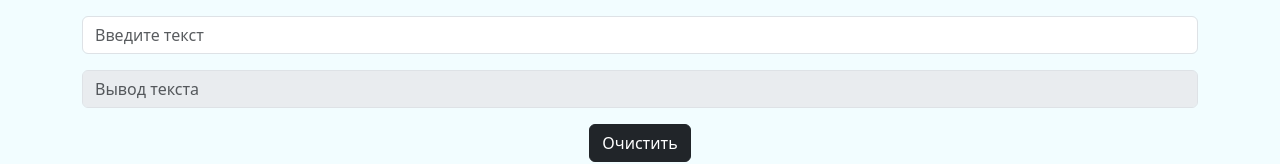
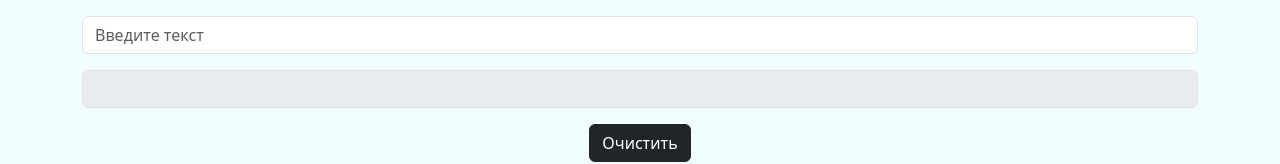
Before and after one commit to sligius/first-project, a React (Create React App) app: page / in a window 1280 px wide. Shown: the part 577-741 px from the top of the page. Built offline with nearby package versions, Linux system fonts and the light colour scheme.

Commit message:
3rdLab fix

```diff
--- a/src/3rdLab.js
+++ b/src/3rdLab.js
@@ -31,7 +31,7 @@ function InputOutputField() {
         <Col>
           <Form.Control
             type="text"
-            placeholder="Вывод текста"
+            placeholder=""
             value={outputText}
             readOnly
             disabled
```
